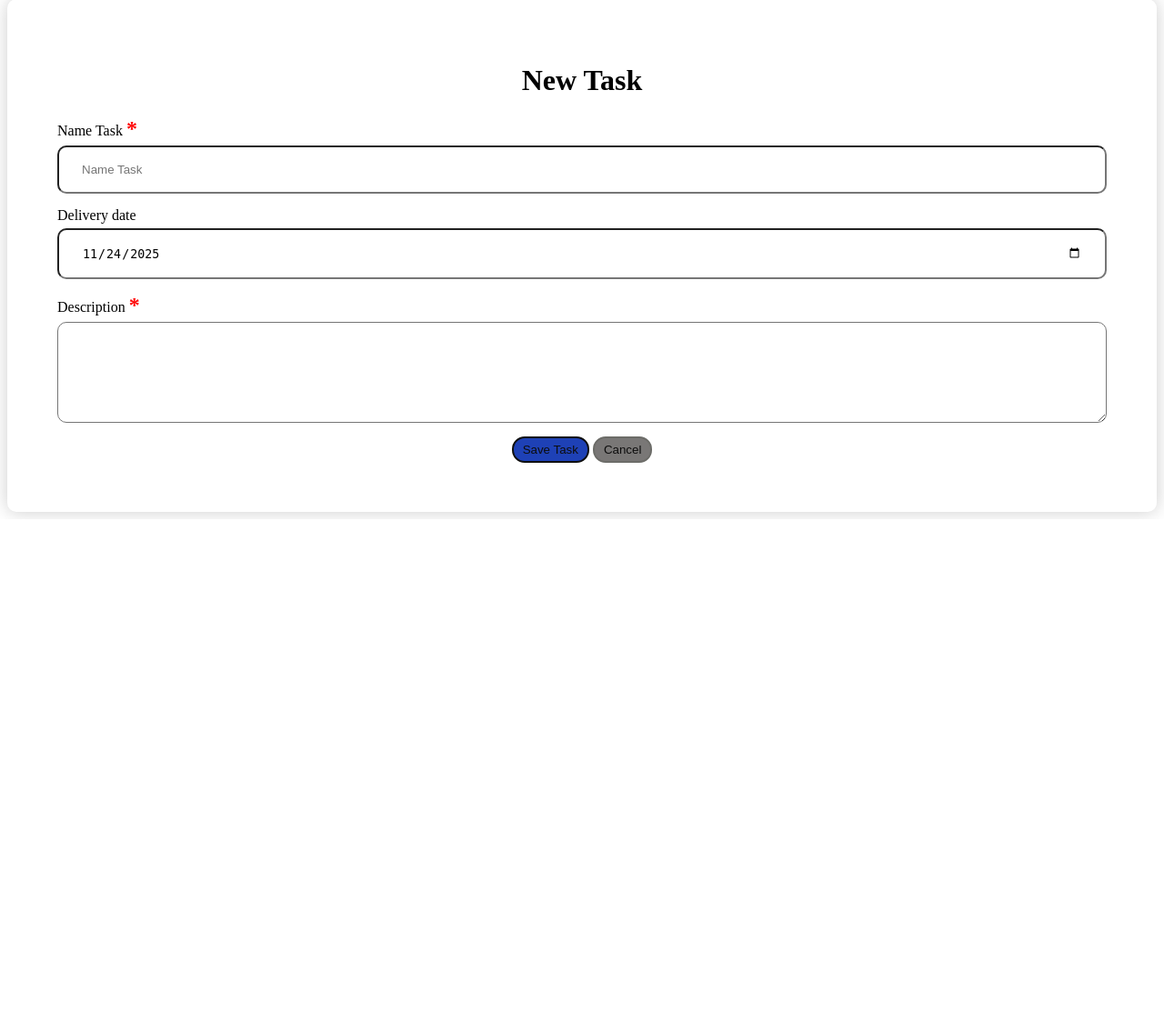
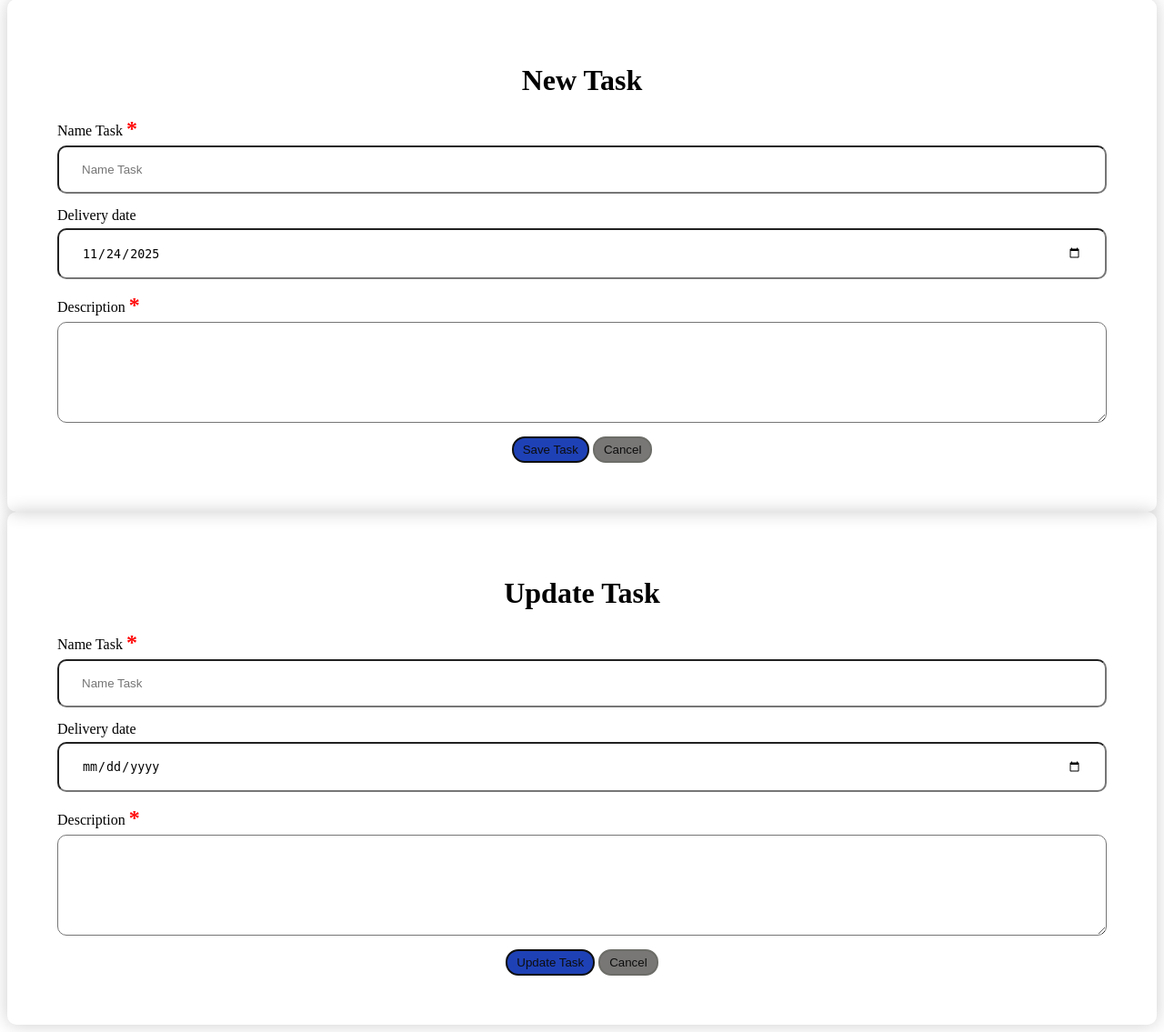
Before and after one commit to devluisteran/terra-energy-prueba-tecnica, a PHP site: page / in a window 1280 px wide. Shown: the part 319-1454 px from the top of the page at 91% size. Before the commit the page ends 889 px from the top, so only its background shows below. Run offline with PHP 8.4, Linux system fonts and the light colour scheme; data that the repository does not hold is empty; some libraries are stand-ins or nearby versions.

Commit message:
new process edit task & fix get_task

```diff
--- /dev/null
+++ b/frontend/components/edit_task.php
@@ -0,0 +1,28 @@
+<?php
+    $date_now = date('Y-m-d');
+    $min_date = date('Y-m-d',strtotime($date_now.' - 1 month'));
+?>
+<div class="modal" id="modal-edit-task">
+    <div class="div-form">
+        <form action="" id="form-edit-task">
+            <h1 class="Title">Update Task</h1>
+            <div class="form-group">
+                <label for="nameTask">Name Task <span class="required">*</span></label>
+                <input type="text" require name="nameTask" id="nameTask" placeholder="Name Task">
+            </div>
+            <div class="form-group">
+                <label for="deliveryDate">Delivery date </label>
+                <input type="date" min="<?= $min_date ?>" name="deliveryDate" id="deliveryDate" >
+            </div>
+            <div class="form-group">
+                <label for="description">Description <span class="required">*</span></label>
+                <textarea rows="5" require name="description" id="descriptionTask"></textarea>
+            </div>
+            <div>
+                <?= showBtnPrimary("btn_edit_task","Update Task") ?>
+                <button type="button" class="btn-cancel" id="close_modal_edit_task">Cancel</button>
+            </div>
+        </form>
+
+    </div>
+</div>
--- /dev/null
+++ b/frontend/functions/edit_task.js
@@ -0,0 +1,87 @@
+$taskId = 0;
+$(document).ready(function(){
+
+    $("#close_modal_edit_task").on("click",(e)=>{
+        e.preventDefault();
+        $.modal.close();
+    });
+
+    $("#form-edit-task").submit((e)=>{
+        e.preventDefault();
+        let nameTask = $("#modal-edit-task #nameTask").val();
+        let description = $("#modal-edit-task #descriptionTask").val();
+        let deliveryDate = $("#modal-edit-task #deliveryDate").val();
+
+        if(nameTask == "" || description ==""){
+            alert("Name Task and Description are required");
+            return;
+        }
+        let payload = {
+            taskId:$taskId,
+            nameTask,
+            description,
+            deliveryDate
+        }
+
+        updateTask(payload);
+
+    });
+});
+
+function showModalEdit(data){
+    $taskId = data.task_id;
+    $("#form-edit-task #nameTask").val(data.name_task);
+    $("#form-edit-task #deliveryDate").val(data.delivery_date);
+    $("#form-edit-task #descriptionTask").val(data.description);
+    $("#modal-edit-task").modal();
+}
+
+function editTask(id){
+    let payload = {
+        taskId : id
+    }
+    fetch("/terra-energy-prueba-tecnica/backend/api/found_task.php",{
+        method: "POST",
+        body:JSON.stringify(payload),
+        headers:{
+            'Content-Type':'aplication/json'
+        },
+
+    }).then((response)=>response.json()).
+    catch((error) => {
+        alert("Error not found task")
+    })
+    .then((response) => {
+        if(response.status == 202){
+           showModalEdit(response.data);
+        }else{
+            alert("Error not found Task");
+        }
+    });
+
+}
+
+function updateTask(payload){
+    fetch("/terra-energy-prueba-tecnica/backend/api/update_task.php",{
+        method: "PATCH",
+        body:JSON.stringify(payload),
+        headers:{
+            'Content-Type':'aplication/json'
+        },
+
+    }).then((response)=>response.json()).
+    catch((error) => {
+        alert("Error edit task")
+    })
+    .then((response) => {
+        if(response.status == 202){
+            alert(response.message);
+
+            getTasks();
+        }else{
+            alert("Error edit Task");
+        }
+    });
+
+
+}
--- a/frontend/functions/get_task.js
+++ b/frontend/functions/get_task.js
@@ -24,7 +24,7 @@ function getTasks(){
                 tasks.forEach((element,index) => {
                 index = parseInt(index)+1;
                 html = "";
-                html+="<tr>";
+                html+='<tr id="'+element.task_id+'">';
                     html+="<td>"+index;
                     html+="</td>";
 
@@ -42,8 +42,8 @@ function getTasks(){
 
                     html+="<td>"
                     html+='<div class="button-group">';
-                        html+= '<button class="btn-edit" data-id="'+element.task_id+'">Edit</button>'
-                        html+= '<button class="btn-delete" data-id="'+element.task_id+'">Delete</button>'
+                        html+= '<button class="edit-task btn-edit" onclick="editTask('+element.task_id+')">Edit</button>'
+                        html+= '<button class="btn-delete delete-task" data-id="'+element.task_id+'">Delete</button>'
                     html+='</div>';
                     html+="</td>";
 
--- a/frontend/index.php
+++ b/frontend/index.php
@@ -45,8 +45,10 @@
 
     </div>
     <?php include("./components/add_task.php"); ?>
+    <?php include("./components/edit_task.php"); ?>
+    <script src="./functions/get_task.js"></script>
     <script src="./functions/add_task.js"></script>
-    <script src="./functions/get_task.js"></script>
+    <script src="./functions/edit_task.js"></script>
 </body>
 
 </html>
```
Also changed, not shown: backend/api/found_task.php (added, +37 -0 lines), backend/api/update_task.php (added, +54 -0 lines).
